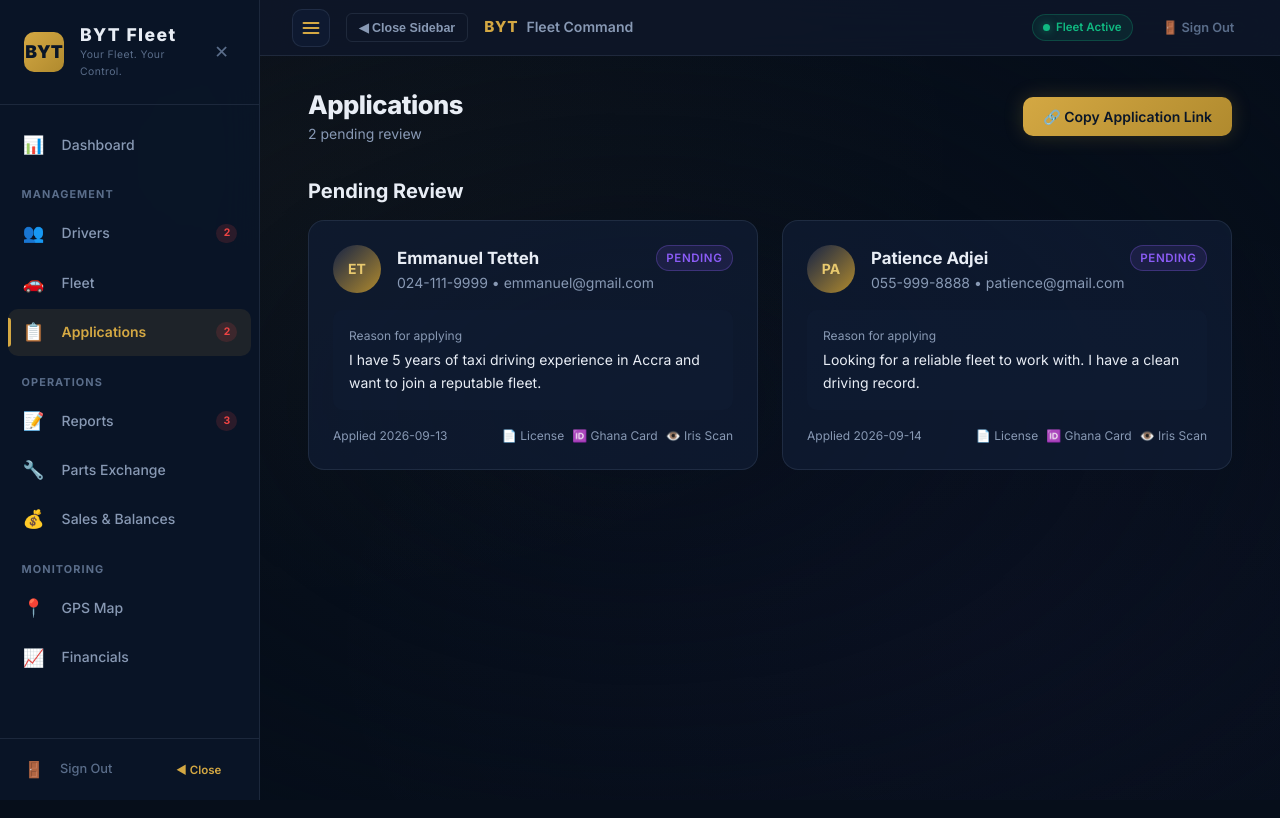
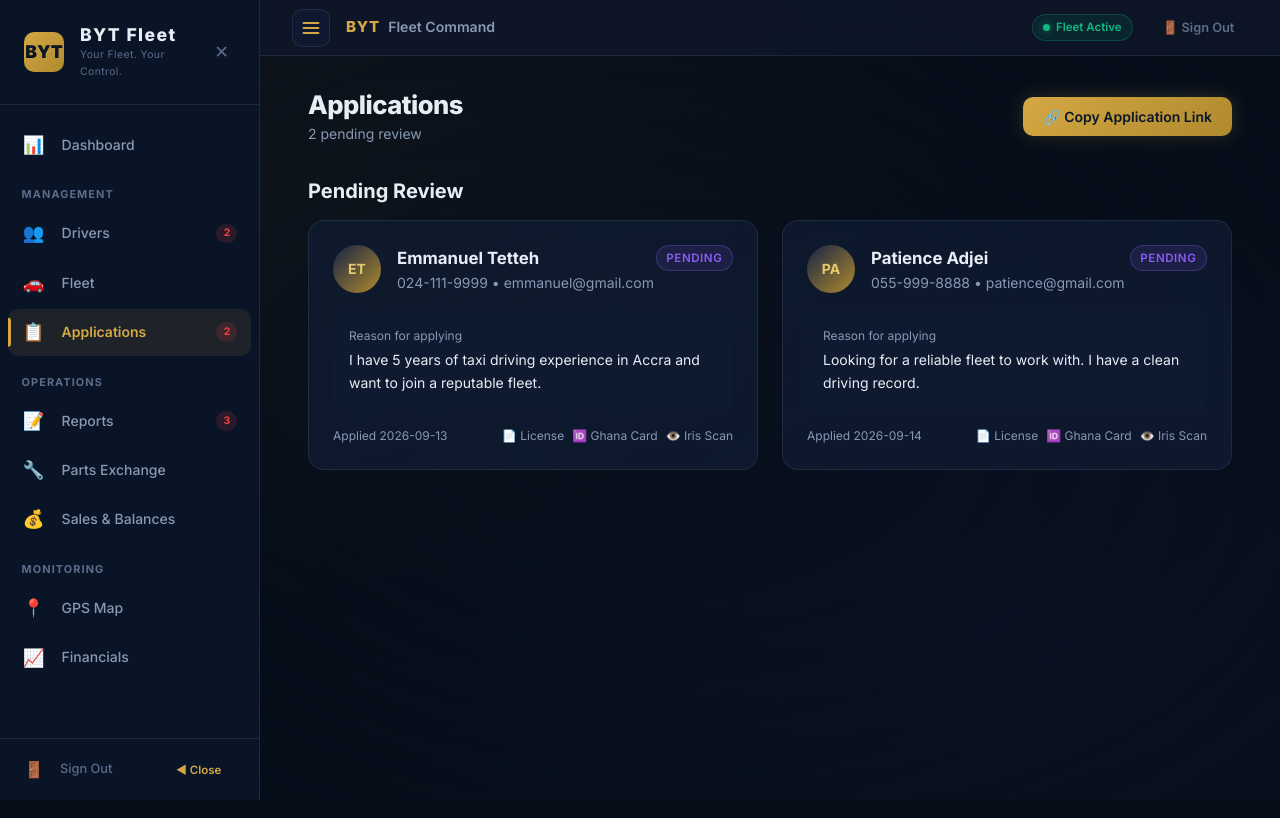
Before and after one commit to ebencool12/car-management-system, a Next.js app: page /admin/applications in a window 1280 px wide. Shown: the top 818 px of the page. Built offline with nearby package versions, Linux system fonts and the light colour scheme.

Commit message:
style: remove text toggle button from admin topbar

```diff
--- a/src/app/admin/layout.tsx
+++ b/src/app/admin/layout.tsx
@@ -55,14 +55,6 @@ export default function AdminLayout({ children }: { children: ReactNode }) {
             </svg>
           </button>
 
-          {/* Text status button for desktop */}
-          <button
-            type="button"
-            onClick={toggleSidebar}
-            className="sidebar-toggle-text-btn"
-          >
-            {sidebarOpen ? '◀ Close Sidebar' : '▶ Open Sidebar'}
-          </button>
 
           <div style={{ display: 'flex', alignItems: 'center', gap: '8px' }}>
             <span className="logo-text-gold">BYT</span>
```
